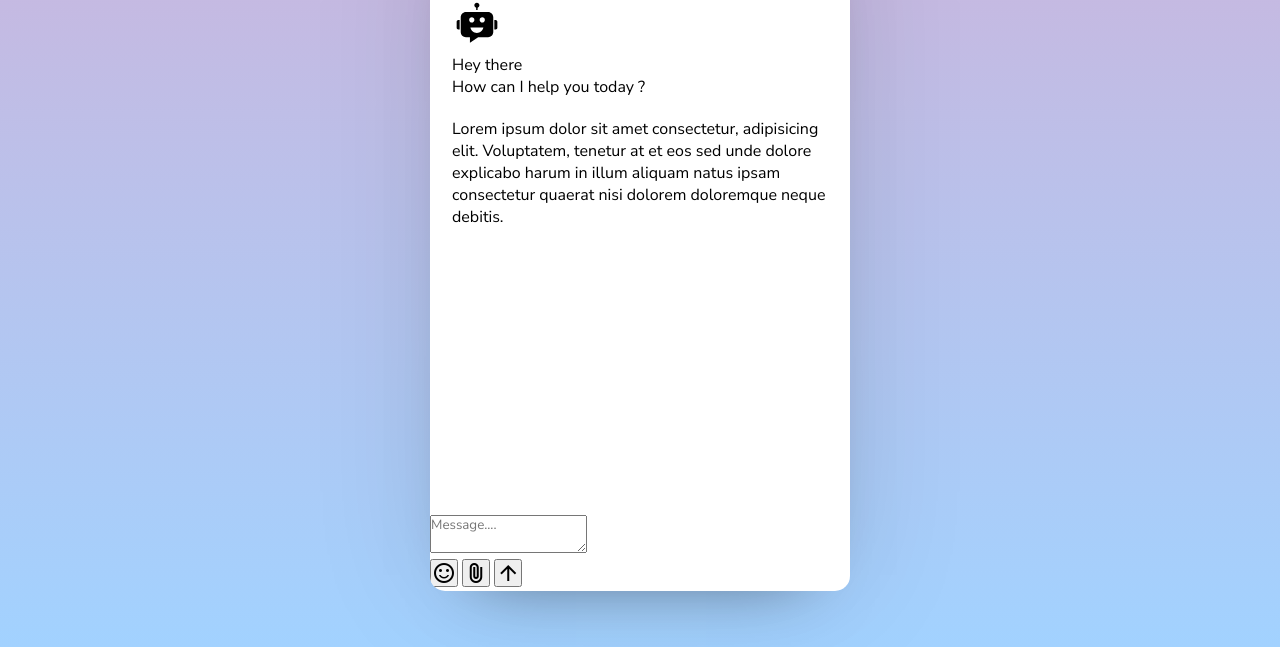
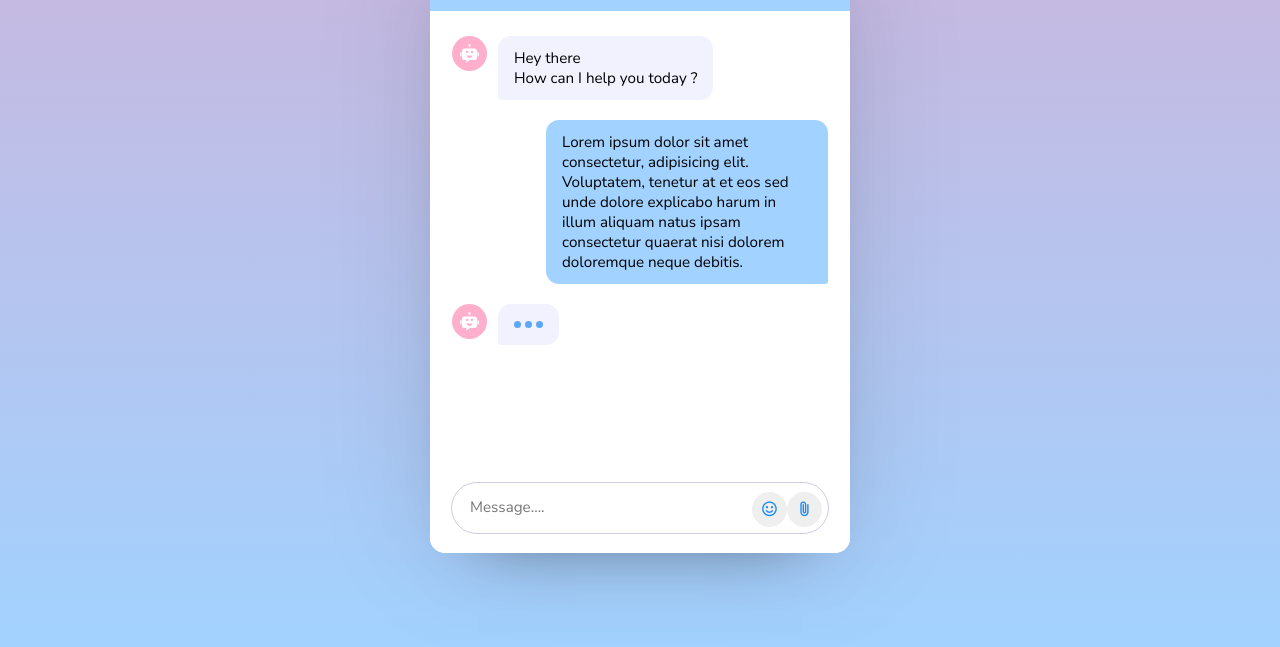
Before and after one commit to jeevan-budha/AI-Chatbot, a plain HTML site: page index.html in a window 1280 px wide. Shown: the part 153-800 px from the top of the page. Drawn offline with nearby package versions, Linux system fonts and the light colour scheme.

Commit message:
style addedd in chat-body and footer Html added message dot

```diff
--- a/index.html
+++ b/index.html
@@ -37,6 +37,7 @@
             width="50"
             height="50"
             viewBox="0 0 1024 1024"
+            class="bot-avatar"
           >
             <path
               d="M738.3 287.6H285.7c-59 0-106.8 47.8-106.8 106.8v303.1c0 59 47.8 106.8 106.8 106.8h81.5v111.1c0 .7.8 1.1 1.4.7l166.9-110.6 41.8-.8h117.4l43.6-.4c59 0 106.8-47.8 106.8-106.8V394.5c0-59-47.8-106.9-106.8-106.9zM351.7 448.2c0-29.5 23.9-53.5 53.5-53.5s53.5 23.9 53.5 53.5-23.9 53.5-53.5 53.5-53.5-23.9-53.5-53.5zm157.9 267.1c-67.8 0-123.8-47.5-132.3-109h264.6c-8.6 61.5-64.5 109-132.3 109zm110-213.7c-29.5 0-53.5-23.9-53.5-53.5s23.9-53.5 53.5-53.5 53.5 23.9 53.5 53.5-23.9 53.5-53.5 53.5zM867.2 644.5V453.1h26.5c19.4 0 35.1 15.7 35.1 35.1v121.1c0 19.4-15.7 35.1-35.1 35.1h-26.5zM95.2 609.4V488.2c0-19.4 15.7-35.1 35.1-35.1h26.5v191.3h-26.5c-19.4 0-35.1-15.7-35.1-35.1zM561.5 149.6c0 23.4-15.6 43.3-36.9 49.7v44.9h-30v-44.9c-21.4-6.5-36.9-26.3-36.9-49.7 0-28.6 23.3-51.9 51.9-51.9s51.9 23.3 51.9 51.9z"
@@ -57,16 +58,38 @@
             doloremque neque debitis.
           </div>
         </div>
+
+        <!-- message via chatbots -->
+        <div class="message bot-message thinking">
+          <svg
+            xmlns="http://www.w3.org/2000/svg"
+            width="50"
+            height="50"
+            viewBox="0 0 1024 1024"
+            class="bot-avatar"
+          >
+            <path
+              d="M738.3 287.6H285.7c-59 0-106.8 47.8-106.8 106.8v303.1c0 59 47.8 106.8 106.8 106.8h81.5v111.1c0 .7.8 1.1 1.4.7l166.9-110.6 41.8-.8h117.4l43.6-.4c59 0 106.8-47.8 106.8-106.8V394.5c0-59-47.8-106.9-106.8-106.9zM351.7 448.2c0-29.5 23.9-53.5 53.5-53.5s53.5 23.9 53.5 53.5-23.9 53.5-53.5 53.5-53.5-23.9-53.5-53.5zm157.9 267.1c-67.8 0-123.8-47.5-132.3-109h264.6c-8.6 61.5-64.5 109-132.3 109zm110-213.7c-29.5 0-53.5-23.9-53.5-53.5s23.9-53.5 53.5-53.5 53.5 23.9 53.5 53.5-23.9 53.5-53.5 53.5zM867.2 644.5V453.1h26.5c19.4 0 35.1 15.7 35.1 35.1v121.1c0 19.4-15.7 35.1-35.1 35.1h-26.5zM95.2 609.4V488.2c0-19.4 15.7-35.1 35.1-35.1h26.5v191.3h-26.5c-19.4 0-35.1-15.7-35.1-35.1zM561.5 149.6c0 23.4-15.6 43.3-36.9 49.7v44.9h-30v-44.9c-21.4-6.5-36.9-26.3-36.9-49.7 0-28.6 23.3-51.9 51.9-51.9s51.9 23.3 51.9 51.9z"
+            ></path>
+          </svg>
+          <div class="message-text">
+           <div class="thinking-indicator">
+            <div class="dot"></div>
+            <div class="dot"></div>
+            <div class="dot"></div>
+           </div>
+          </div>
+        </div>
       </div>
 
       <!-- chatbot footer -->
       <div class="chat-footer">
         <form action="#" class="chat-form">
-          <textarea placeholder="Message...." class="message-input"></textarea>
+          <textarea placeholder="Message...." class="message-input" required></textarea>
           <div class="chat-controls">
             <button type="button" class="material-symbols-outlined">sentiment_satisfied</button>
             <button type="button"  class="material-symbols-outlined">attach_file</button>
-            <button type="submit" class="material-symbols-outlined">arrow_upward</button>
+            <button type="submit" id="send-message" class="material-symbols-outlined">arrow_upward</button>
           </div>
         </form>
       </div>
--- a/style.css
+++ b/style.css
@@ -1,14 +1,14 @@
 /* importing google fonts */
 @import url("https://fonts.googleapis.com/css2?family=Noto+Sans:ital,wght@0,100..900;1,100..900&family=Nunito+Sans:ital,opsz,wght@0,6..12,200..1000;1,6..12,200..1000&family=Poppins:ital,wght@0,100;0,200;0,300;0,400;0,500;0,600;0,700;0,800;0,900;1,100;1,200;1,300;1,400;1,500;1,600;1,700;1,800;1,900&family=Red+Hat+Text:ital,wght@0,300..700;1,300..700&display=swap");
 
-*{
+* {
   margin: 0;
   padding: 0;
   box-sizing: border-box;
   font-family: "Nunito Sans", sans-serif;
 }
 
-body{
+body {
   display: flex;
   align-items: center;
   justify-content: center;
@@ -16,49 +16,51 @@ body{
   background: linear-gradient(#cdb4db, #a2d2ff);
 }
 
-.chatbot-popup{
+.chatbot-popup {
   width: 420px;
   background: #fff;
   overflow: hidden;
   border-radius: 15px;
-  box-shadow: 0 0 128px 0 rgba(0,0,0,0.1),0 32px 64px -48px rgba(0,0,0,0.5);
+  box-shadow: 0 0 128px 0 rgba(0, 0, 0, 0.1),
+    0 32px 64px -48px rgba(0, 0, 0, 0.5);
+  position: relative;
 }
 
-.chat-header{
+.chat-header {
   display: flex;
   align-items: center;
   justify-content: space-between;
   padding: 15px 22px;
-  background-color:#a2d2ff;
+  background-color: #a2d2ff;
 }
 
-.chat-header .header-info{
+.chat-header .header-info {
   display: flex;
   align-items: center;
-  gap:10px;
+  gap: 10px;
 }
 
-.header-info .chatbot-logo{
+.header-info .chatbot-logo {
   height: 35px;
   width: 35px;
   border-radius: 50%;
   background: #fff;
   padding: 6px;
-  fill:#ffafcc;
+  fill: #ffafcc;
 }
-.header-info .logo-text{
-  color:#ffffff;
+.header-info .logo-text {
+  color: #ffffff;
   font-size: 1.31rem;
   font-weight: 600;
 }
 
-.chat-header button{
-  border:none;
+.chat-header button {
+  border: none;
   color: #fff;
   height: 40px;
-  width:40px;
+  width: 40px;
   border-radius: 50%;
-  background-color:#ffc8dd;
+  background-color: #ffc8dd;
   font-size: 1.9rem;
   padding-top: 2px;
   margin-right: -10px;
@@ -66,16 +68,163 @@ body{
   transition: 0.2s ease;
 }
 
-.chat-header button:hover{
-   background-color: #cdb4db;
+.chat-header button:hover {
+  background-color: #cdb4db;
 }
 
-.chat-body{
+.chat-body {
   padding: 25px 22px;
   display: flex;
-  gap:20px;
+  gap: 20px;
   height: 460px;
   margin-bottom: 82px;
   overflow-y: auto;
   flex-direction: column;
 }
+
+.chat-body .message {
+  display: flex;
+  gap: 11px;
+  align-items: center;
+}
+.chat-body .bot-message .bot-avatar {
+  height: 35px;
+  width: 35px;
+  border-radius: 50%;
+  background: #ffafcc;
+  padding: 6px;
+  fill: #ffffff;
+  flex-shrink: 0;
+  align-self: flex-start;
+  margin-bottom: 2px;
+}
+
+.chat-body .user-message{
+  flex-direction: column;
+  align-items: flex-end;
+}
+
+.chat-body .message .message-text{
+  padding:12px 16px;
+  max-width: 75%;
+  font-size: 0.95rem;
+}
+
+.chat-body .bot-message .message-text{
+  background: #f2f2ff;
+  border-radius: 13px 13px 13px 3px;
+}
+
+.chat-body .bot-message .thinking .message-text{
+  padding: 2px 16px;
+}
+
+.chat-body .user-message .message-text{
+  background: #a2d2ff;
+  border-radius: 13px 13px 3px 13px;
+}
+
+.thinking-indicator{
+  display: flex;
+  gap: 4px;
+  padding-block: 5px;
+}
+
+.chat-body .bot-message .thinking-indicator .dot{
+  height: 7px;
+  width: 7px;
+  border-radius: 50%;
+  background: #1c89f0;
+  /* animation: dotpluse 1.8s ease-in-out infinite; */
+  opacity: 0.7;
+
+}
+.chat-body .bot-message .thinking-indicator .dot:nth-child(1){
+  animation-delay: 0.2s;
+}
+.chat-body .bot-message .thinking-indicator .dot:nth-child(2){
+  animation-delay: 0.3s;
+}
+.chat-body .bot-message .thinking-indicator .dot:nth-child(3){
+  animation-delay: 0.4s;
+}
+@keyframes dotpluse{
+  0%, 44%{
+    transform:translateY(0);
+  }
+  28%{
+    opacity: 0.4;
+    transform: translateY(-4px);
+  }
+  44%{
+    opacity: 0.2;
+  }
+}
+
+.chat-footer{
+  position: absolute;
+  bottom: 0;
+  width:100%;
+  background-color: #fff;
+  padding: 15px 22px 20px;
+
+}
+
+.chat-footer .chat-form{
+  display: flex;
+  align-items: center;
+  background-color: #fff;
+  border-radius: 32px;
+  outline: 1px solid #cccce5;
+}
+
+.chat-footer .chat-form:focus-within{
+  outline: 2px solid #1c89f0;
+}
+
+.chat-form .message-input{
+  border: none;
+  outline: none;
+  height: 50px;
+  width: 90%;
+  font-size: 0.95rem;
+  padding: 14px 0 13px 18px;
+  border-radius: inherit;
+  resize: none;
+}
+
+.chat-form .chat-controls{
+  display: flex;
+  height: 47px;
+  align-items: center;
+  align-self: flex-end;
+  padding-right: 6px;
+}
+
+.chat-form .chat-controls button{
+  height: 35px;
+  width: 35px;
+  border: none;
+  cursor: pointer;
+  font-size: 1.15rem;
+  color:#1c89f0;
+  transition: 0.2s ease;
+  border-radius: 50%;
+}
+
+#send-message{
+  color: #ffff;
+  background-color: #1c89f0;
+  display: none;
+}
+.chat-form .message-input:valid~.chat-controls #send-message{
+  display: block;
+}
+
+#send-message:hover{
+  background-color: #4589c9;
+}
+
+.chat-form .chat-controls button:hover{
+  background: #f1f1ff;
+}
```
